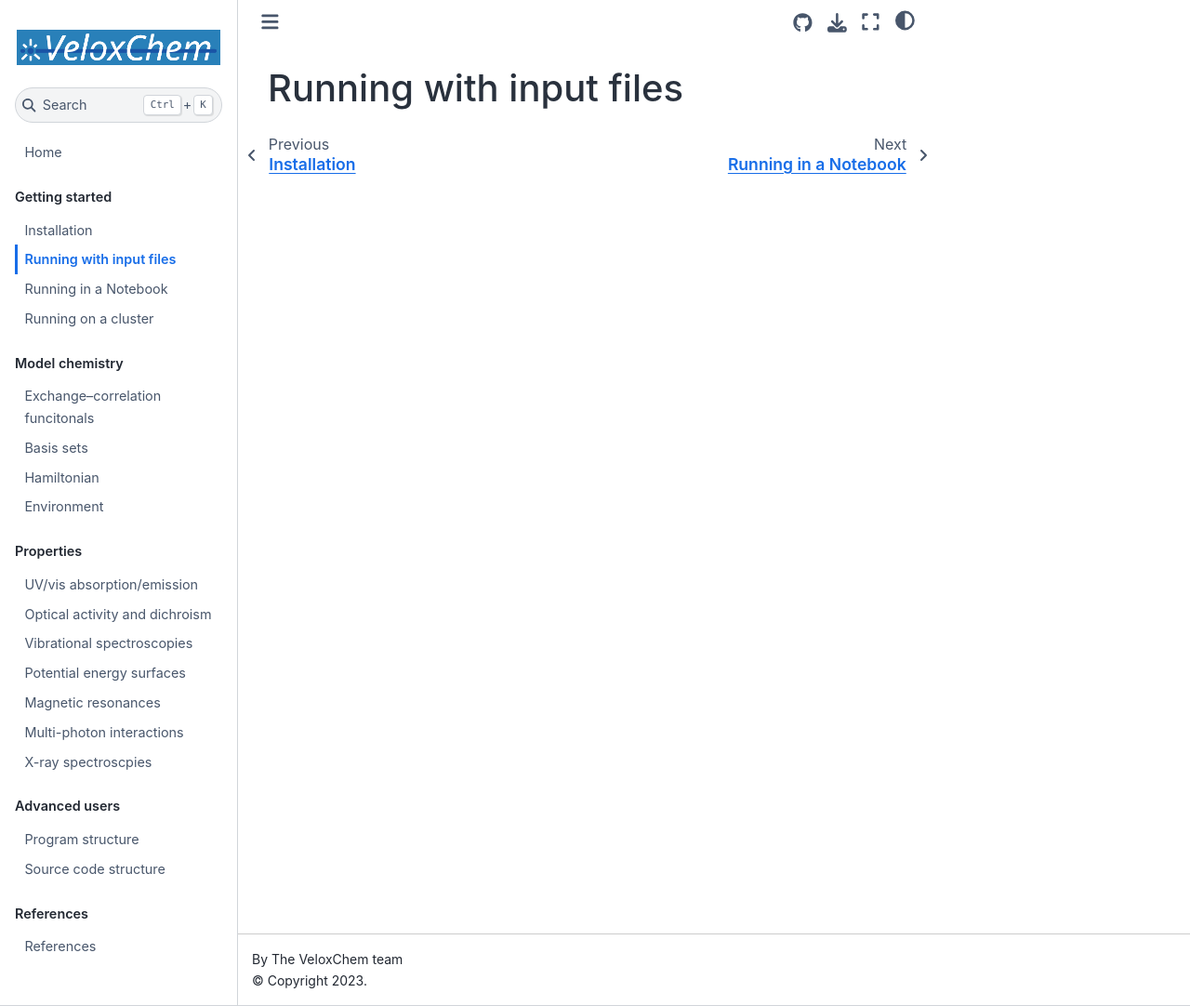
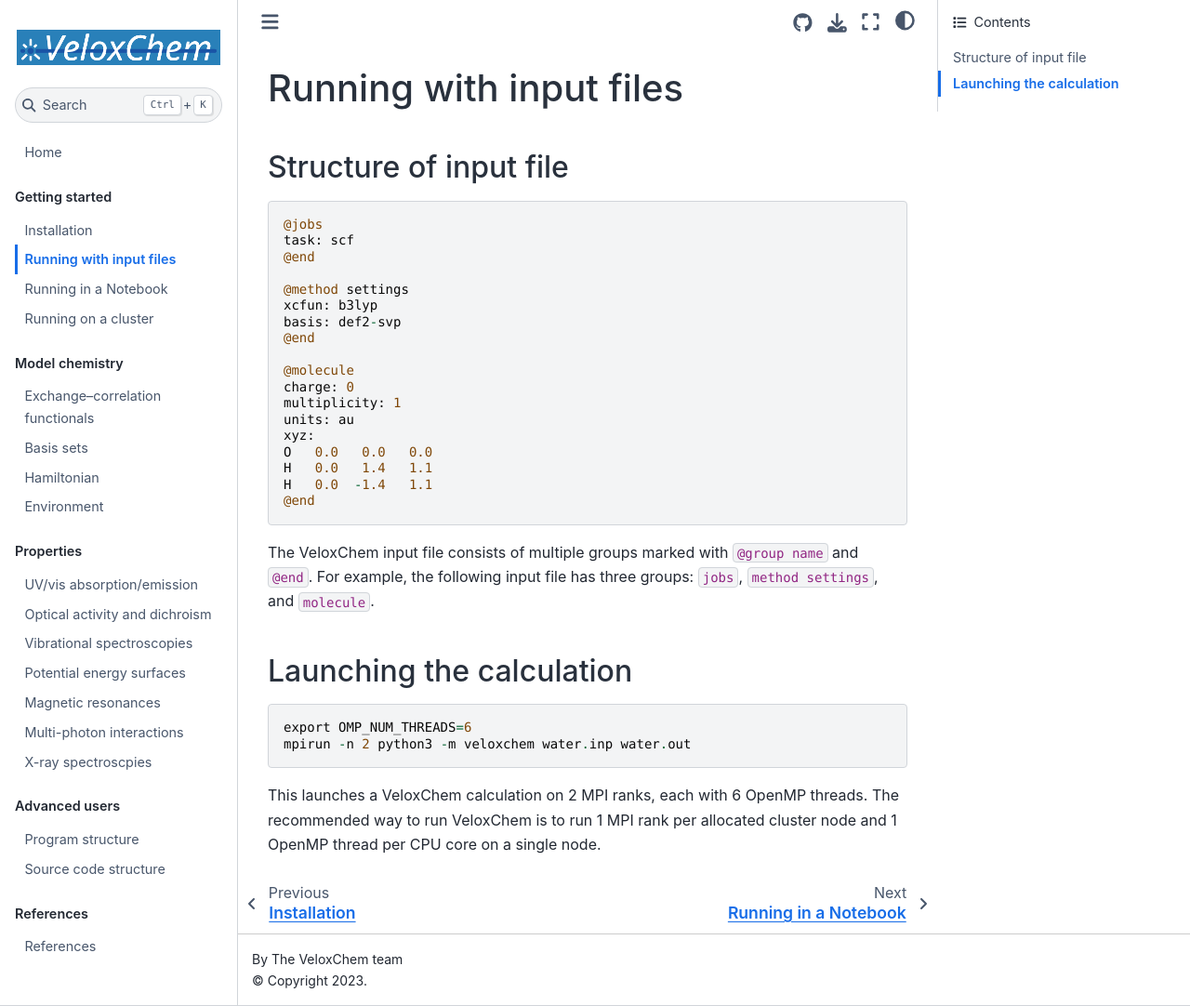
Before and after one commit to kthpanor/vlxman, a Jupyter Book: the page built from docs/run_input.md, in a window 1280 px wide and 1082 px high. Shown: the whole window at 93% size. Built offline with Jupyter Book 1.0.4 settings and Sphinx 7.4.7 and the Sphinx Book theme 1.1.4, drawn with Linux system fonts in a browser that asks for light colours.

Commit message:
more material added

````diff
--- a/docs/run_input.md
+++ b/docs/run_input.md
@@ -1 +1,36 @@
 # Running with input files
+
+## Structure of input file
+
+```
+@jobs
+task: scf
+@end
+
+@method settings
+xcfun: b3lyp
+basis: def2-svp
+@end
+
+@molecule
+charge: 0
+multiplicity: 1
+units: au
+xyz:
+O   0.0   0.0   0.0
+H   0.0   1.4   1.1
+H   0.0  -1.4   1.1
+@end
+```
+
+
+The VeloxChem input file consists of multiple groups marked with `@group name` and `@end`. For example, the following input file has three groups: `jobs`, `method settings`, and `molecule`.
+
+## Launching the calculation
+
+```
+export OMP_NUM_THREADS=6
+mpirun -n 2 python3 -m veloxchem water.inp water.out
+```
+
+This launches a VeloxChem calculation on 2 MPI ranks, each with 6 OpenMP threads. The recommended way to run VeloxChem is to run 1 MPI rank per allocated cluster node and 1 OpenMP thread per CPU core on a single node.
````
Also changed, not shown: docs/basis_sets.md (deleted, +0 -7 lines), docs/functionals.md (+17 -1 lines), docs/run_cluster.md (+29 -0 lines), docs/run_nb.md (+24 -0 lines), docs/source_struct.md (+26 -0 lines), docs/basis_sets.ipynb (added), docs/program_struct.ipynb, images/code-structure.png (added).
